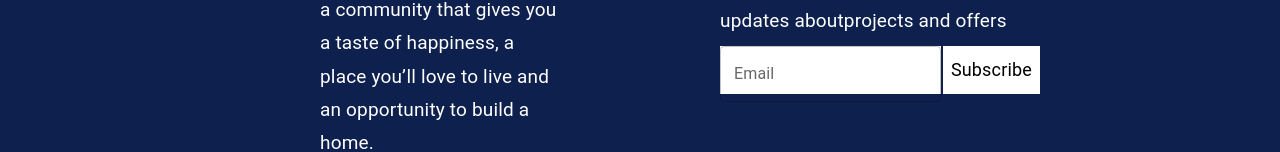
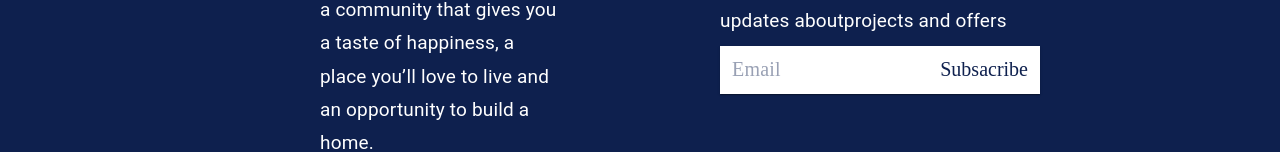
Before and after one commit to imkuromi/PineApple-Island, a Next.js app: page /footer in a window 1280 px wide. Shown: the part 224-376 px from the top of the page. Built offline with nearby package versions, Linux system fonts and the light colour scheme.

Commit message:
fix: merge dev

```diff
--- a/src/pages/footer.tsx
+++ b/src/pages/footer.tsx
@@ -1,4 +1,11 @@
-import { Box, TextField, Typography } from "@mui/material";
+import {
+  Box,
+  IconButton,
+  InputBase,
+  Paper,
+  TextField,
+  Typography,
+} from "@mui/material";
 import Grid from "@mui/material/Grid2";
 import Image from "next/image";
 export default function Footer() {
@@ -65,24 +72,32 @@ export default function Footer() {
                 width: "100%",
               }}
             >
-              <TextField
-                fullWidth
-                multiline
-                label="Email"
-                sx={{ fontSize: "18px", backgroundColor: "#FFF" }}
-              />
-              <Typography
-                variant="subtitle1"
+              <Paper
+                component="form"
+
                 sx={{
-                  fontSize: "18px",
-                  color: "#000",
-                  backgroundColor: "#FFF",
-                  paddingTop: "0.50rem",
-                  paddingX: "0.5rem",
+                  borderRadius:0,
+                  p: "2px 4px",
+                  display: "flex",
+                  alignItems: "center",
+                  width: '100%',
                 }}
               >
-                Subscribe
-              </Typography>
+                <InputBase
+                  sx={{ ml: 1, flex: 1,fontSize:"20px",fontFamily:'Manrope',color:"#0E204E" }}
+
+                  placeholder="Email"
+                />
+
+                <IconButton
+
+                  sx={{ fontSize:"20px",fontFamily:'Manrope',color:"#0E204E"}}
+                  aria-label="directions"
+                >
+                  Subsacribe
+                </IconButton>
+              </Paper>
+
             </Box>
           </Grid>
         </Grid>
```
Also changed, not shown: src/pages/become.tsx (+7 -6 lines), src/pages/stay.tsx (+8 -7 lines), src/pages/why.tsx (+28 -15 lines).
